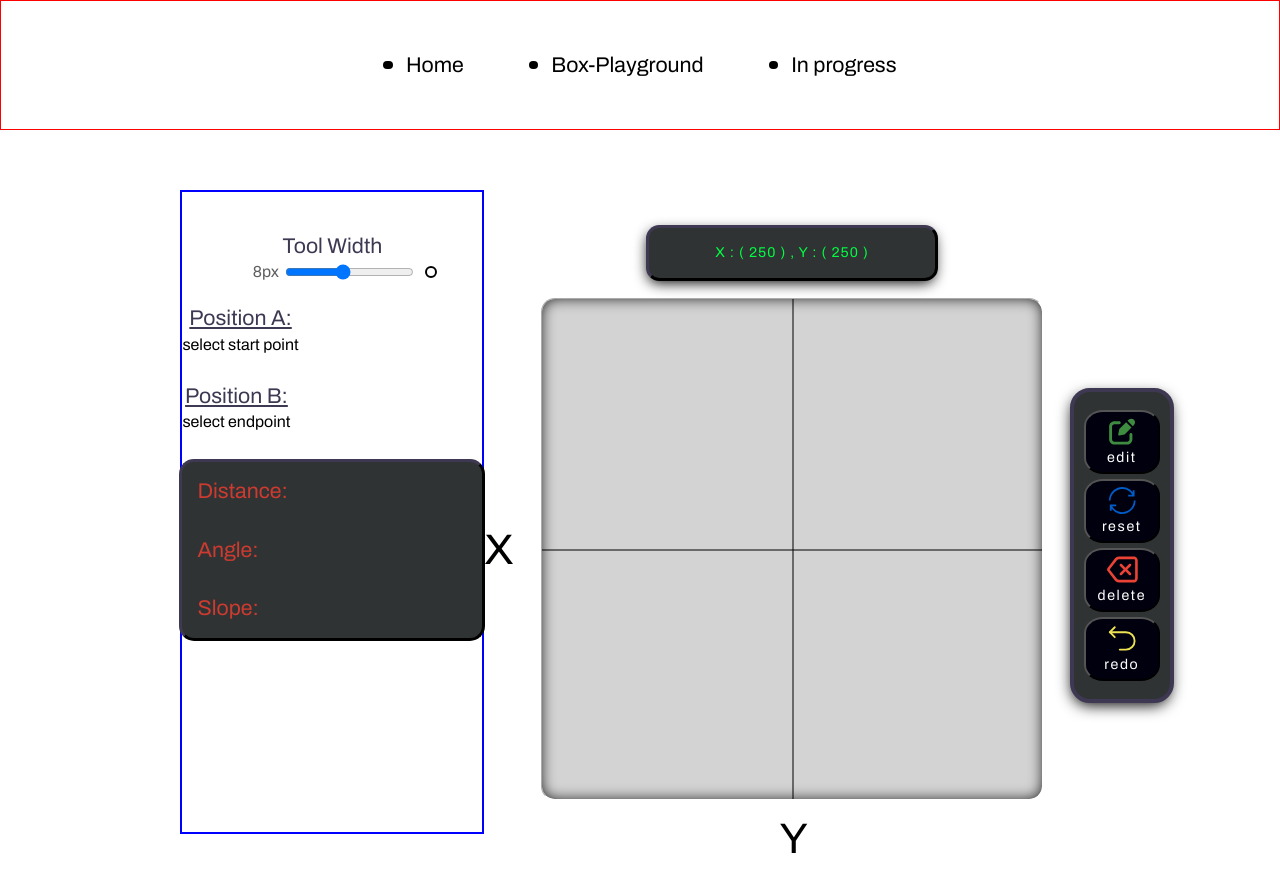
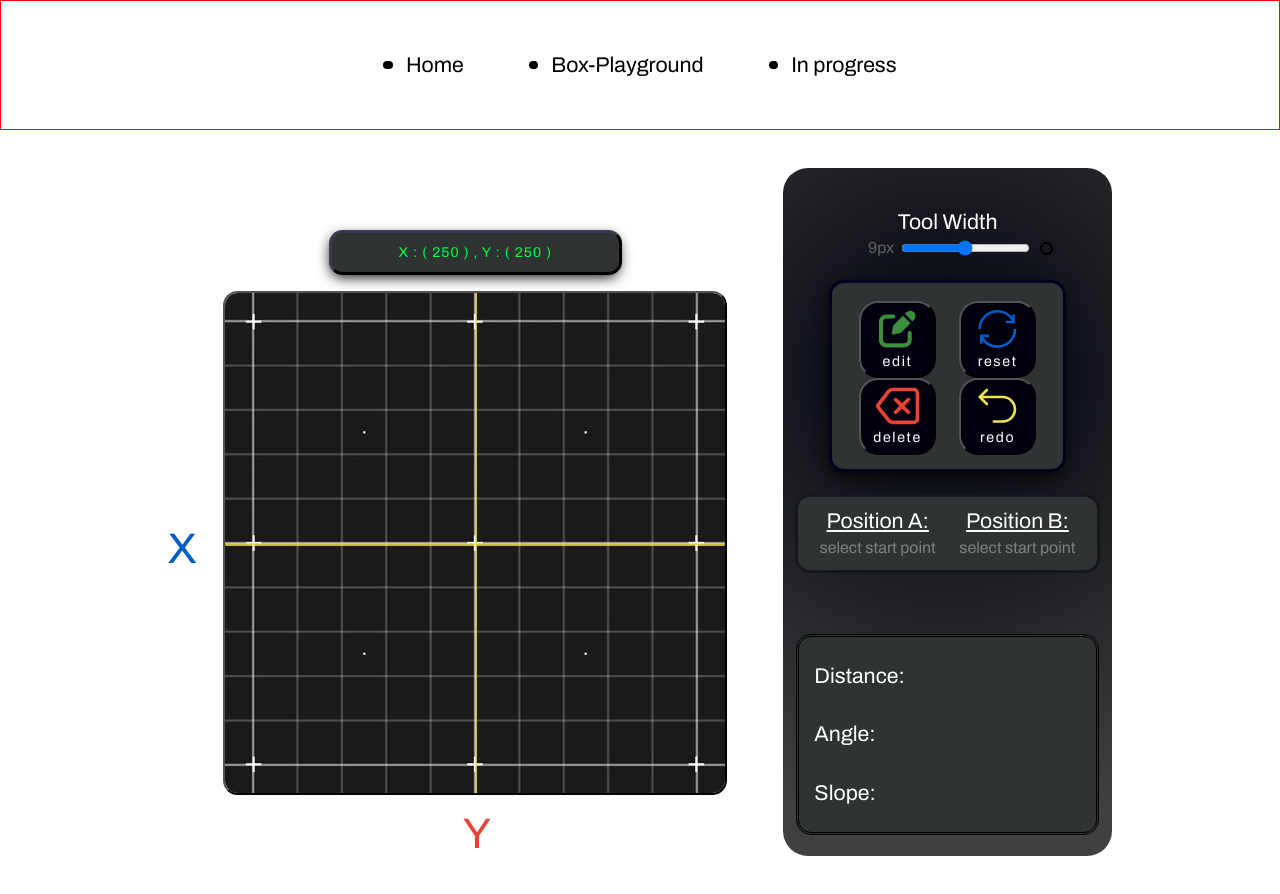
Before and after one commit to Tanner-Davison/greensock-animations, a React (Create React App) app: page /box-playground in a window 1280 px wide. Built offline with nearby package versions, Linux system fonts and the light colour scheme.

Commit message:
added a bunch of styles

```diff
--- a/src/components/BoxPlayground.js
+++ b/src/components/BoxPlayground.js
@@ -8,6 +8,7 @@ import DeleteTool from '../images/graphTools/DeleteTool.js'
 import EditTool from '../images/graphTools/EditTool.js'
 import ResetTool from '../images/graphTools/ResetTool.js'
 import UndoTool from '../images/graphTools/UndoTool.js'
+import VectorGrid from '../images/graphTools/VectorGrid.jpg'
 import { Line } from './Line'
 import { getDistance } from '../utils/getDistance'
 import { getAngle } from '../utils/getAngle'
@@ -30,12 +31,13 @@ const BoxPlayground = () => {
   const [activeElementIndex, setIsActiveElementIndex] = useState([])
   const [recentlyDeleted, setRecentlyDeleted] = useState([])
   const [totalIsReady, setTotalIsReady] = useState(false)
-  const [sliderValue, setSliderValue] = useState(8)
+  const [sliderValue, setSliderValue] = useState(9)
   const [controlValues, setControlValues] = useState('')
   useEffect(() => {
     const values = getMedia('45%', '32%', '32%', '32%')
     setControlValues(values)
   }, [])
+
   const [setX, setSetX] = useState({
     x1: '',
     x2: '',
@@ -110,6 +112,10 @@ const BoxPlayground = () => {
   }
 
   const deleteLast = () => {
+    if (totalIsReady) {
+      setLineStart({ x: '', y: '' })
+      setLineEnd({ x: '', y: '' })
+    }
     let updatedElements = [...elements]
     if (updatedElements.length > 0) {
       setCurrentCollection([])
@@ -173,26 +179,6 @@ const BoxPlayground = () => {
   return (
     <Wrapper>
       <BoundryWrapper>
-        <Controls $topValues={controlValues}>
-          <Toggle onClick={() => setIsActive(!isActive)}>
-            edit <EditTool widths={'100%'} heights={'100%'} />
-          </Toggle>
-          <Toggle
-            id={'resetTarget'}
-            onClick={() => resetAll()}
-            active={toolActive}
-            onMouseEnter={(e) => handleToolEnter(e)}
-          >
-            reset{' '}
-            <ResetTool id={'resetTool'} widths={'100%'} heights={'100%'} />
-          </Toggle>
-          <Toggle onClick={() => deleteLast()}>
-            delete <DeleteTool widths={'100%'} heights={'100%'} />
-          </Toggle>
-          <Toggle onClick={() => redo()}>
-            redo <UndoTool widths={'100%'} heights={'100%'} />
-          </Toggle>
-        </Controls>
         <ReaderContainer>
           <Reader>
             {!isActive
@@ -232,7 +218,7 @@ const BoxPlayground = () => {
           {'Y'}
         </XandYLetters>
       </BoundryWrapper>
-      <DisplayCalc>
+      <ControlPanelDiv>
         <SliderDiv>
           <Span>Tool Width</Span>
           <Slider>
@@ -248,21 +234,41 @@ const BoxPlayground = () => {
             <ElExample $size={sliderValue} />
           </Slider>
         </SliderDiv>
-        <DistanceCalculater>
-          <Equation>
+        <MiddleControlPanelDiv>
+          <Controls $topValues={controlValues}>
+            <Toggle onClick={() => setIsActive(!isActive)}>
+              edit <EditTool widths={'100%'} heights={'100%'} />
+            </Toggle>
+            <Toggle
+              id={'resetTarget'}
+              onClick={() => resetAll()}
+              active={toolActive}
+              onMouseEnter={(e) => handleToolEnter(e)}
+            >
+              reset{' '}
+              <ResetTool id={'resetTool'} widths={'100%'} heights={'100%'} />
+            </Toggle>
+            <Toggle onClick={() => deleteLast()}>
+              delete <DeleteTool widths={'100%'} heights={'100%'} />
+            </Toggle>
+            <Toggle onClick={() => redo()}>
+              redo <UndoTool widths={'100%'} heights={'100%'} />
+            </Toggle>
+          </Controls>
+          <PositionsSetWrapper>
             <NumberSet>
               <Span $underline={true}>Position A:</Span>
               {setX.x1 !== '' && setY.y1 !== '' ? (
                 <PositionReadDiv>
                   <SpannedText $color={'#CD3B30'}>
-                    x :{`(${setX.x1} px) ,`}
+                    X : {`(${setX.x1} px) ,`}
                   </SpannedText>
                   <SpannedText $color={'#005CC8'}>
-                    y :{`(${setY.y1} px)`}
+                    Y : {`(${setY.y1} px)`}
                   </SpannedText>
                 </PositionReadDiv>
               ) : (
-                'select start point'
+                <SpannedText $color={'gray'}>select start point</SpannedText>
               )}
             </NumberSet>
 
@@ -271,28 +277,31 @@ const BoxPlayground = () => {
               {setX.x2 !== '' && setY.y2 !== '' ? (
                 <PositionReadDiv>
                   <SpannedText $color={'#CD3B30'}>
-                    x :{`(${setX.x2} px) ,`}
+                    X : {`(${setX.x2} px) ,`}
                   </SpannedText>
 
                   <SpannedText $color={'#005CC8'}>
-                    y :{`(${setY.y2} px)`}
+                    Y : {`(${setY.y2} px)`}
                   </SpannedText>
                 </PositionReadDiv>
               ) : (
-                'select endpoint'
+                <SpannedText $color={'gray'}>select start point</SpannedText>
               )}
             </NumberSet>
+          </PositionsSetWrapper>
 
-            <CalculationWrapper>
+          <TotalsDiv>
             <Calculation>
-              <Span $color={`#CD3B30`} $result={true}>
+              <Span $color={`white`} $result={true}>
                 Distance:
               </Span>
 
               {totalIsReady && (
                 <>
                   <Results>
-                   <Span $color={`#00FF41`}> {`(  ${getDistance(
+                    <Span $color={`#00FF41`}>
+                      {' '}
+                      {`(  ${getDistance(
                         setX.x1,
                         setY.y1,
                         setX.x2,
@@ -304,7 +313,7 @@ const BoxPlayground = () => {
               )}
             </Calculation>
             <Calculation>
-                <Span $result={true} $color={`#CD3B30`}>
+              <Span $result={true} $color={`white`}>
                 Angle:
               </Span>
               {totalIsReady && (
@@ -314,21 +323,19 @@ const BoxPlayground = () => {
               )}
             </Calculation>
             <Calculation>
-                <Span $result={true} $color={'#CD3B30'}>
+              <Span $result={true} $color={'white'}>
                 Slope:
               </Span>
 
               {totalIsReady && (
                 <Results>
-                    {`( ${getSlope(setX.x1, setY.y1, setX.x2, setY.y2)}%)`}
+                  {`(${getSlope(setX.x1, setY.y1, setX.x2, setY.y2)}%)`}
                 </Results>
               )}
             </Calculation>
-              </CalculationWrapper>
-          </Equation>
-
-        </DistanceCalculater>
-      </DisplayCalc>
+          </TotalsDiv>
+        </MiddleControlPanelDiv>
+      </ControlPanelDiv>
     </Wrapper>
   )
 }
@@ -382,16 +389,15 @@ const Toggle = styled.button`
   color: white;
   margin: unset;
   border-radius: 25%;
-  top: 0px;
-  height: 5vw;
-  width: 5.972vw;
+  height: 6vw;
+  width: 6vw;
   padding: 0.3vw 0vw;
-  transition: border 1s ease-in-out, transform 0.2s ease-in-out;
+  transition: transform 0.2s ease-in-out;
   &:hover {
     transform: scale(0.95);
     -webkit-box-shadow: inset 0px 0px 15px 0px rgba(0, 0, 0, 0.43);
     box-shadow: inset 0px 0px 15px 0px rgba(0, 0, 0, 0.43);
-    border: 2px inset black;
+    border: 3px inset black;
   }
   ${media.fullWidth} {
     border-radius: 15px;
@@ -407,23 +413,23 @@ const Toggle = styled.button`
   }
 `
 const Controls = styled.div`
-  position: absolute;
+  position: relative;
   display: flex;
-  flex-direction: column;
+  flex-direction: row;
   align-items: center;
-  justify-content: space-between;
+  align-self: center;
+  justify-content: space-evenly;
   text-align: center;
+  flex-wrap: wrap;
   -webkit-box-shadow: -1px 5px 15px -3px #000000;
   box-shadow: -1px 5px 15px -3px #000000;
   background-color: #2f3334;
-  border: 4px solid #3e3852;
-  border-radius: 20px;
+  border: 3px solid rgb(0, 2, 30);
+  border-radius: 15px;
   padding: 1.4vw 0.3vw;
-  max-height: 34.722vw;
-  gap: 0.4vw;
-  top: ${(props) => props.$topValues};
-  right: -5.819vw;
-  width: 6.944vw;
+  height: 150px;
+  gap: 0vw;
+  width: 80%;
   ${media.fullWidth} {
     padding: 29px 0px;
     max-height: 300px;
@@ -443,17 +449,13 @@ const NewElement = styled.span.attrs((props) => ({
     top: props.$top,
     left: props.$left,
     pointerEvents: props.$active ? 'visible' : 'none',
-    backgroundColor: props.$isindexed
-      ? `${colors.primaryOrange}`
-      : 'transparent',
-    border: props.$isindexed
-      ? `3px solid ${colors.primaryOrange}`
-      : `3px solid #005CC8`,
+    backgroundColor: props.$isindexed ? `${colors.primaryOrange}` : '#0CFF40',
+    border: props.$isindexed ? `3px solid #EEE352` : `3px solid #0CFF40`,
     height: `${props.$size}px`,
     width: `${props.$size}px`,
+    cursor: props.$active ? 'pointer' : 'auto',
   },
 }))`
-  cursor: pointer;
   display: flex;
   align-self: center;
   justify-self: center;
@@ -465,8 +467,10 @@ const NewElement = styled.span.attrs((props) => ({
   z-index: -1;
   background-color: ${(props) =>
     props.$isHover ? `${colors.primaryOrange}` : 'transparent'};
+  transition: transform 0.3s ease-in-out;
   &:hover {
-    background-color: green;
+    background-color: green !important;
+    transform: scale(1.2);
   }
 `
 const ClickedPosition = styled.p.attrs((props) => ({
@@ -490,27 +494,30 @@ const Results = styled.div`
 `
 const Calculation = styled.div`
   display: flex;
-  flex-direction:row;
+  flex-direction: row;
   max-width: 100%;
   min-width: 100%;
-  padding:15px;
+  padding: 15px;
   gap: 5px;
   ${text.bodyMBold};
   color: ${colors.primaryTeal};
 `
-const CalculationWrapper = styled.div`
+const TotalsDiv = styled.div`
+  position: absolute;
+  bottom: 3%;
   display: flex;
   flex-direction: column;
-background-color:#2F3334 ;
-border:3px outset #3e3852;
-max-width: 100%;
-min-width:100%;
+  background-color: #2f3334;
+  border: 3px double ;
+  max-width: 90%;
+  min-width: 90%;
   align-self: center;
-border-radius:15px;
+  border-radius: 15px;
+  padding:10px 0px;
 `
 const Span = styled.h4.attrs((props) => ({
   style: {
-    color: props.$color ? `${props.$color}` : `#3e3852`,
+    color: props.$color ? `${props.$color}` : `white`,
     textDecoration: props.$underline ? 'underline' : 'none',
   },
 }))`
@@ -525,7 +532,7 @@ const Span = styled.h4.attrs((props) => ({
 const NumberSet = styled.p`
   ${text.bodyMBold}
   margin:unset;
-  color: black;
+  color: red;
   span {
     text-indent: 50px;
   }
@@ -538,38 +545,64 @@ const SpannedText = styled.p`
 const PositionReadDiv = styled.div`
   display: flex;
   flex-direction: column;
+  padding-left: 1.389vw;
+  ${media.fullWidth} {
     padding-left: 20px;
+  }
+
+  ${media.tablet} {
+  }
+
+  ${media.mobile} {
+  }
 `
-const Equation = styled.div`
+const PositionsSetWrapper = styled.div`
+  display: flex;
+  align-items: center;
+  justify-content: space-around;
+  border-radius: 15px;
+  padding: 10px;
+  align-self: center;
+  background-color: #2f3334;
+  border: 3px solid #16171E;
+  width: 100%;
+`
+const MiddleControlPanelDiv = styled.div`
   display: flex;
   flex-direction: column;
-  align-items: start;
-  gap: 25px;
-  justify-content: start;
-  ${text.bodyMBold};
-  color: black;
-`
-const DistanceCalculater = styled.div`
-  display: flex;
-  flex-direction: column;
+  gap: 1.736vw;
   width: 100%;
 `
-const DisplayCalc = styled.div`
+const ControlPanelDiv = styled.div`
   position: relative;
   display: flex;
   flex-direction: column;
+  background: radial-gradient(circle at 50% 30%, rgb(0, 2, 12) 0%, rgb(64, 64, 64) 90.2%);
   align-items: center;
   justify-content: start;
-  width: 300px;
-  border: 2px solid blue;
+  width: 21.833vw;
+  border-radius: 25px;
+  padding: 25px;
   padding-top: 40px;
-  max-height: 600px;
-  height: 600px;
+  height: 48.667vw;
+  ${media.fullWidth} {
+  }
+
+  ${media.tablet} {
+  }
+
+  ${media.mobile} {
+  }
 `
-const Reader = styled.p`
+const Reader = styled.div`
+  padding: 0.694vw;
   ${text.bodySBold}
   color:#00FF41;
   letter-spacing: 1px;
+  width: 90%;
+  align-items: center;
+  justify-content: center;
+  text-align: center;
 `
 const ReaderContainer = styled.div`
   display: flex;
@@ -603,6 +636,7 @@ const XandYLetters = styled.h2.attrs((props) => ({
   style: {
     top: props.$topX ? `${props.$topX}` : `94%`,
     left: props.$topY ? `${props.$topY}` : '0%',
+    color: props.$topY ? '#EA4335' : `${colors.primaryBlue}`,
   },
 }))`
   pointer-events: none;
@@ -618,10 +652,11 @@ const YAxis = styled.span.attrs((props) => ({
 }))`
   pointer-events: none;
   position: absolute;
-  background-color: black;
+  background-color: ${colors.primaryYellow};
   z-index: 100;
   height: 100%;
-  opacity: 50%;
+
+  opacity: 80%;
   width: 0.139vw;
   ${media.fullWidth} {
     width: 2px;
@@ -641,10 +676,11 @@ const XAxis = styled.span.attrs((props) => ({
 }))`
   pointer-events: none;
   position: absolute;
-  background-color: black;
-  opacity: 50%;
+  background-color: ${colors.primaryYellow};
+  opacity: 80%;
   width: 100%;
-  height: 0.139vw;
+  height: 0.2vw;
+  border-radius: 50px;
   z-index: 100;
   ${media.fullWidth} {
     height: 2px;
@@ -674,19 +710,22 @@ const BoundryWrapper = styled.div`
 `
 const Boundry = styled.div.attrs((props) => ({
   style: {
-    backgroundColor: props.$active ? '#A9A9A9' : 'lightgray',
+    backgroundColor: props.$active ? '	#585858' : '	#000000',
   },
 }))`
   position: relative;
   display: flex;
+  background: url(${VectorGrid});
+  background-position: center;
+  background-repeat: no-repeat;
+  background-size: fill;
+  background-blend-mode: lighten;
   overflow: hidden;
   background-color: transparent;
-  -webkit-box-shadow: inset 0px 0px 15px -2px #000000;
-  box-shadow: inset 0px 0px 15px -2px #000000;
   width: 500px;
   height: 500px;
   border-radius: 1vw;
-  outline: 0.1vw inset #ffff;
+  outline: 0.2vw outset black;
   box-sizing: border-box;
   z-index: 1;
   ${media.fullWidth} {
@@ -703,7 +742,7 @@ const Boundry = styled.div.attrs((props) => ({
 const Wrapper = styled.div`
   position: relative;
   display: flex;
-  flex-direction: row-reverse;
+  flex-direction: row;
   align-items: center;
   justify-content: center;
   padding: 2.944vw 0vw;
--- a/src/styles/colors.js
+++ b/src/styles/colors.js
@@ -4,10 +4,12 @@ const colors = {
   yellow500: "#FFDB4F",
   yellow400: "#FFE068",
   yellow300: "#FFE582",
+  primaryYellow: "#EEE352",
   yellow200: "#FFF5CD",
   yellow100: "#FFFAE6",
   darkTeal: "#007C77",
   primaryTeal: "#00A19B",
+  primaryBlue: "#005CC8",
   teal500: "#33B4AF",
   teal400: "#66C7C3",
   teal300: "#99DAD7",
@@ -44,6 +46,7 @@ const colors = {
   grey25:"#F6F7F7",
   white: "#FFFFFF",
   black: '#010000',
+  primaryRed: '#EA4335',
   purpleGradient: 'linear-gradient(270deg, #945AEE 0%, rgba(148, 90, 238, 0.4) 100%);',
   orangeGradient: 'linear-gradient(270deg, #FF5100 0%, rgba(255, 81, 0, 0.4) 100%);',
   greyGradient: 'linear-gradient(270deg, #000000 0%, rgba(0, 0, 0, 0.4) 100%);',
```
Also changed, not shown: src/components/Line.js (+4 -4 lines), src/images/graphTools/VectorGrid.jpg (added). Lines whose indentation alone changed are shown as unchanged.
